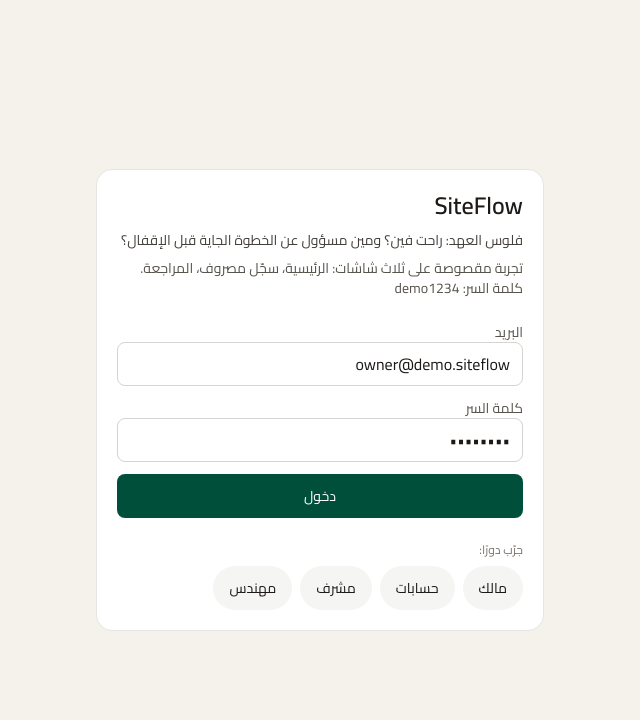
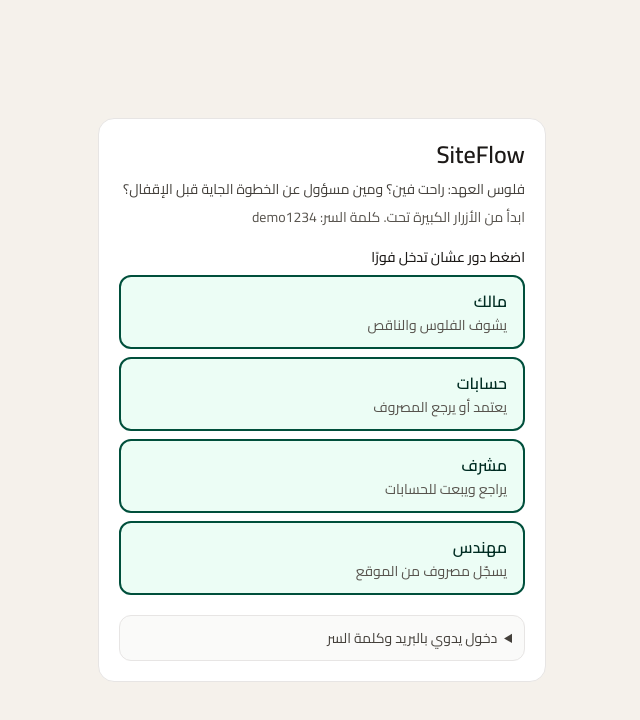
Before and after one commit to ramymd79/SiteFlow, a Next.js app in the folder web/: page / in a window 1280 px wide. Shown: the top 720 px of the page, without its empty margins (423-1063 px from the left). Built offline with nearby package versions, Linux system fonts and the light colour scheme.

Commit message:
Make role entry buttons obvious on the login screen.
So testers can switch engineer, supervisor, finance, and owner without hunting for faint pills.

```diff
--- a/web/src/app/page.tsx
+++ b/web/src/app/page.tsx
@@ -7,11 +7,11 @@
 import { useStore } from "@/lib/store";
 
 const ACCOUNTS = [
-  ["مالك", "owner@demo.siteflow"],
-  ["حسابات", "finance@demo.siteflow"],
-  ["مشرف", "supervisor@demo.siteflow"],
-  ["مهندس", "engineer@demo.siteflow"],
-];
+  ["مالك", "owner@demo.siteflow", "يشوف الفلوس والناقص"],
+  ["حسابات", "finance@demo.siteflow", "يعتمد أو يرجع المصروف"],
+  ["مشرف", "supervisor@demo.siteflow", "يراجع ويبعت للحسابات"],
+  ["مهندس", "engineer@demo.siteflow", "يسجّل مصروف من الموقع"],
+] as const;
 
 export default function LoginPage() {
   const { login, logout, currentUser, ready } = useStore();
@@ -30,6 +30,22 @@
     router.replace("/app");
   }, [ready, currentUser, router, logout]);
 
+  function enterAs(mail: string) {
+    setEmail(mail);
+    setPassword(DEMO_PASSWORD);
+    const err = login(mail, DEMO_PASSWORD);
+    if (err) {
+      setError(err);
+      return;
+    }
+    if (mail === "client@demo.siteflow") {
+      setError("التجربة دي لفريق الشركة، مش لبوابة العميل.");
+      logout();
+      return;
+    }
+    router.replace("/app");
+  }
+
   if (!ready) {
     return (
       <div className="flex min-h-screen items-center justify-center text-stone-500">
@@ -40,29 +56,49 @@
 
   return (
     <div className="flex min-h-dvh items-center justify-center p-4">
-      <div className="w-full max-w-md space-y-6 rounded-2xl border border-stone-200 bg-white p-5">
+      <div className="w-full max-w-md space-y-5 rounded-2xl border border-stone-200 bg-white p-5">
         <div>
           <h1 className="text-2xl font-semibold">SiteFlow</h1>
           <p className="mt-2 text-sm text-stone-700">
             فلوس العهد: راحت فين؟ ومين مسؤول عن الخطوة الجاية قبل الإقفال؟
           </p>
           <p className="mt-2 text-sm text-stone-600">
-            تجربة مقصوصة على ثلاث شاشات: الرئيسية، سجّل مصروف، المراجعة. كلمة
-            السر: {DEMO_PASSWORD}
+            ابدأ من الأزرار الكبيرة تحت. كلمة السر: {DEMO_PASSWORD}
           </p>
         </div>
+
+        <div className="space-y-2">
+          <p className="text-sm font-medium text-stone-900">
+            اضغط دور عشان تدخل فورًا
+          </p>
+          <div className="grid gap-2">
+            {ACCOUNTS.map(([label, mail, hint]) => (
+              <button
+                key={mail}
+                type="button"
+                className="min-h-14 w-full rounded-xl border-2 border-emerald-900 bg-emerald-50 px-4 py-3 text-right"
+                onClick={() => enterAs(mail)}
+              >
+                <span className="block text-base font-semibold text-emerald-950">
+                  {label}
+                </span>
+                <span className="mt-0.5 block text-sm text-stone-600">
+                  {hint}
+                </span>
+              </button>
+            ))}
+          </div>
+        </div>
+
+        <details className="rounded-xl border border-stone-200 bg-stone-50 p-3">
+          <summary className="cursor-pointer text-sm text-stone-700">
+            دخول يدوي بالبريد وكلمة السر
+          </summary>
           <form
-          className="space-y-3"
+            className="mt-3 space-y-3"
             onSubmit={(e) => {
               e.preventDefault();
-            const err = login(email, password);
-            if (err) setError(err);
-            else if (email.trim() === "client@demo.siteflow") {
-              setError("التجربة دي لفريق الشركة، مش لبوابة العميل.");
-              logout();
-            } else {
-              router.replace("/app");
-            }
+              enterAs(email.trim());
             }}
           >
             <Field label="البريد">
@@ -85,27 +121,7 @@
               دخول
             </Button>
           </form>
-        <div className="space-y-2">
-          <p className="text-xs text-stone-500">جرّب دورًا:</p>
-          <div className="flex flex-wrap gap-2">
-            {ACCOUNTS.map(([label, mail]) => (
-              <button
-                key={mail}
-                type="button"
-                className="min-h-11 rounded-full bg-stone-100 px-4 py-2 text-sm"
-                onClick={() => {
-                  setEmail(mail);
-                  setPassword(DEMO_PASSWORD);
-                  const err = login(mail, DEMO_PASSWORD);
-                  if (err) setError(err);
-                  else router.replace("/app");
-                }}
-              >
-                {label}
-              </button>
-            ))}
-          </div>
-        </div>
+        </details>
       </div>
     </div>
   );
--- a/web/src/components/shell.tsx
+++ b/web/src/components/shell.tsx
@@ -114,10 +114,10 @@
       ) : null}
       <button
         type="button"
-        className="w-full rounded-lg bg-stone-100 px-3 py-3 text-sm"
+        className="w-full rounded-lg bg-stone-900 px-3 py-3 text-sm font-medium text-white"
         onClick={goOut}
       >
-        خروج
+        خروج — غيّر الدور من هنا
       </button>
     </div>
   );
```
Lines whose indentation alone changed are shown as unchanged.
